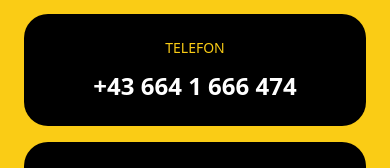
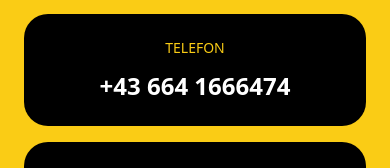
Before and after one commit to Ruempelkraft/Ruempelkraft-website, a React (Vite) app: page / in a window 390 px wide. Shown: the part 2385-2553 px from the top of the page. Built offline with nearby package versions, Linux system fonts and the light colour scheme.

Commit message:
Update phone number format in App component

```diff
--- a/src/App.jsx
+++ b/src/App.jsx
@@ -137,7 +137,7 @@ export default function RuempelkraftWebsite() {
               </p>
 
               <p className="mt-3 text-2xl font-bold text-white">
-                +43 664 1 666 474
+                +43 664 1666474
               </p>
             </div>
 
```
